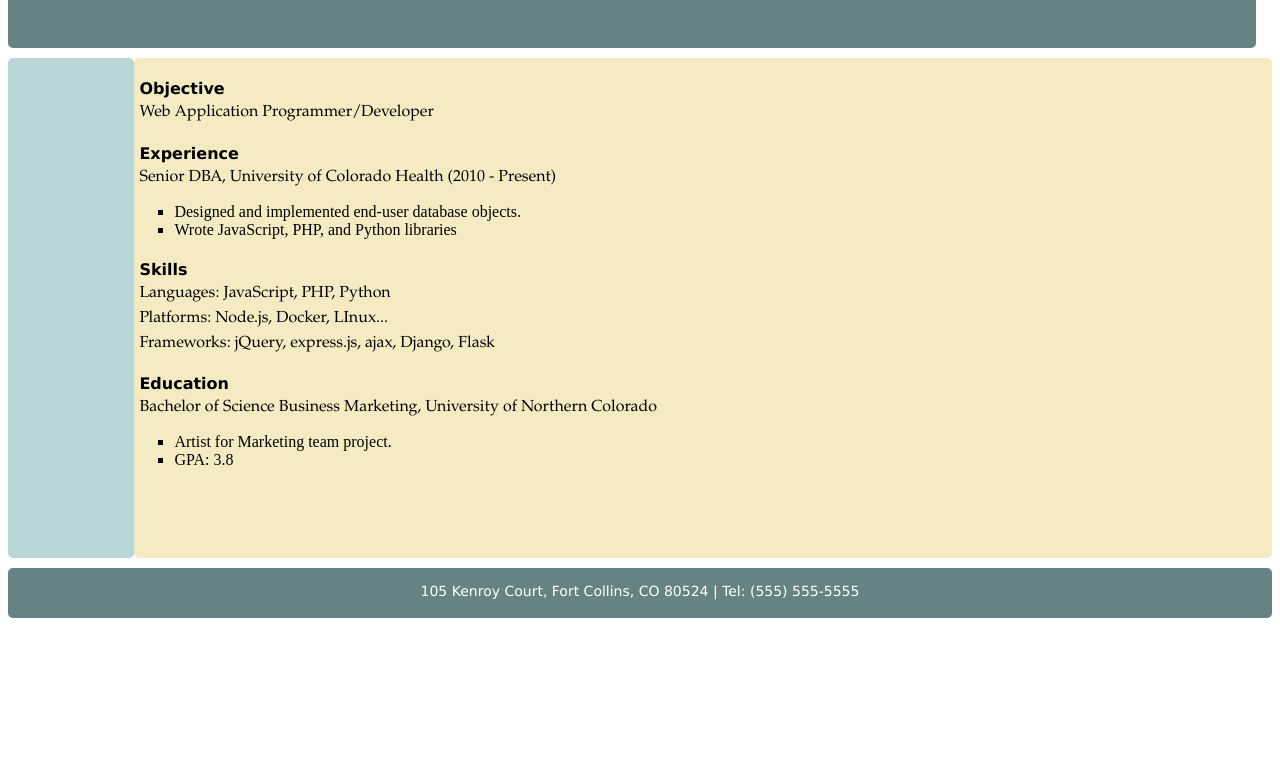
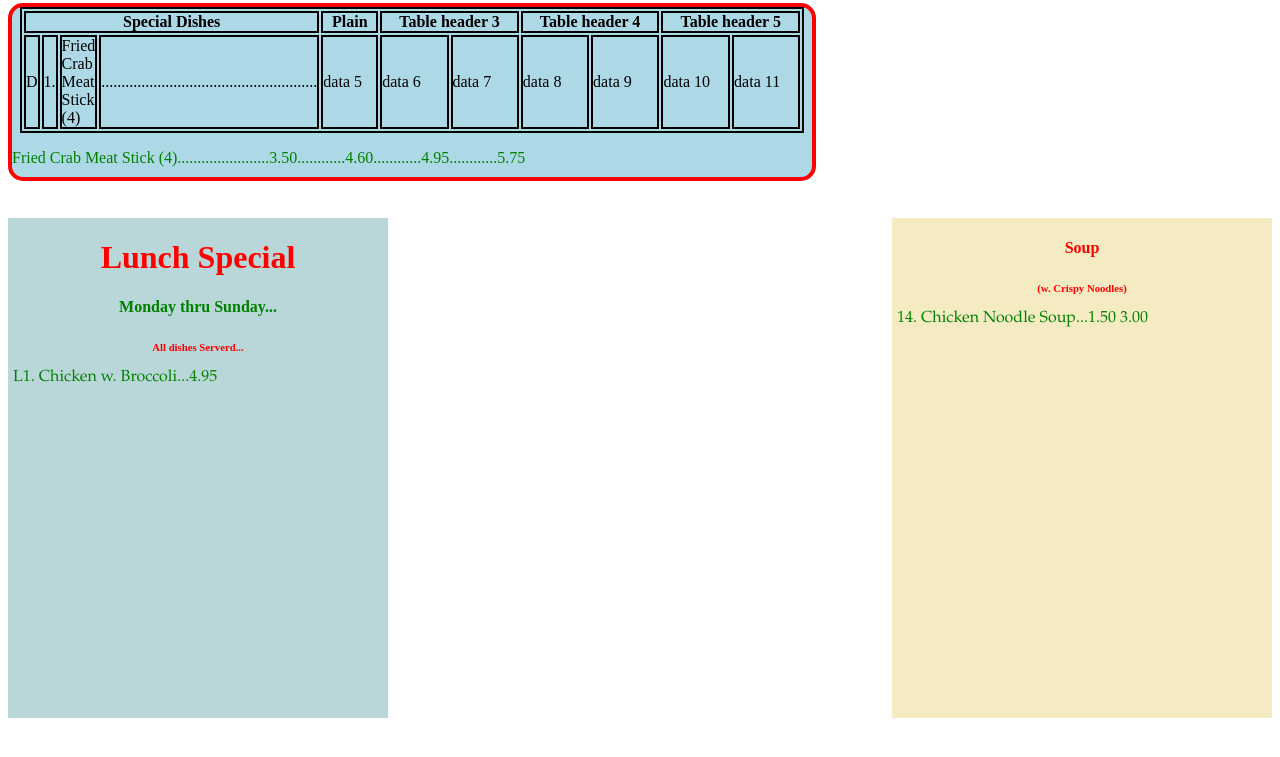
Before and after one commit to ssolt1/weblabSpring2016, a web app: file menu/index.html in a window 1280 px wide. Shown: the top 757 px of the page. Run offline with its HTML, style and script files only (its server is not run), Linux system fonts and the light colour scheme.

Commit message:
more work on the menu

```diff
--- a/menu/css/styles.css
+++ b/menu/css/styles.css
@@ -1,39 +1,66 @@
-div {
-	border-radius: 5px;
+.header {
+	z-index: 1;
+	position: fixed;
+	width: 98.5%;
+	max-width: 800px;
+	margin-top: -5px;
+	height: 170px;
+	background-color: lightblue;
+	margin-bottom: 10px;
+	border-radius: 15px;
+	border-color: red;
+	border-width: 4px;
+	border-style: solid;
 }
 
-#header {
-	z-index: 1;
-	position: fixed;
-	width: 97.5%;
-	margin-top: -20px;
-	height: 60px;
-	background-color: #668284;
+table {
+	border: 2px solid black;
+	margin: 0 auto;
+	padding: 0;
+	width: 98%;
+}
+
+thead th {
+	border: 2px solid black;
+	margin: 0 auto;
+	padding: 0;
+}
+
+tbody td {
+	border: 2px solid black;
+	margin: 0 auto;
+	padding: 0;
+}
+
+.left {
+	position: relative;
+	float: left;
+	margin-top: 210px;
+	width: 45%;
+	max-width: 380px;
+	height: 500px;
+	background-color: #B9D7D9;
 	margin-bottom: 10px;
 }
 
-#name {
-	float:left;
+.left p {
 	margin-left: 5px;
-	padding-top: 5px;
-	font-size: 16px;
-	font-family: Verdana, sans-serif;
-	color: #ffffff;
+	margin-right: 5px;
+	margin-top: -10px;
+	font-family: Garamond, serif;
+	color: green;
+	text-align: justify;
 }
 
-#email{
-	float:right;
-	margin-right: 5px;
-	padding-top: 5px;
-	font-size: 16px;
-	font-family: Verdana, sans-serif;
-	color: #ffffff;
-}
-
-h4 {
-	margin-left: 5px;
-	margin-bottom: 15px;
-	font-family: Verdana, sans-serif;
+.right {
+	position: relative;
+	float: right;
+	margin-top: 210px;
+	width: 45%;
+	max-width: 380px;
+	height: 500px;
+	background-color: #F4EBC3;
+	margin-bottom: 10px;
 }
 
 .right p {
@@ -41,38 +68,31 @@ h4 {
 	margin-right: 5px;
 	margin-top: -10px;
 	font-family: Garamond, serif;
-	color: #000000;
+	color: green;
+	text-align: justify;
 }
 
-li {
-	list-style-type: square;
+.subHeadingTop1 {
+	text-align: center;
+	color: red;
 }
 
-a:hover {
-	font-weight: bold;
+.subHeadingTop2 {
+	text-align: center;
+	color: green;
 }
 
-.left {
-	position: relative;
-	float: left;
-	margin-top: 50px;
-	width: 10%;
-	height: 500px;
-	background-color: #B9D7D9;
-	margin-bottom: 10px;
+.subHeadingTop3 {
+	text-align: center;
+	color: red;
 }
 
-.right {
-	position: relative;
-	float: right;
-	margin-top: 50px;
-	width: 90%;
-	height: 500px;
-	background-color: #F4EBC3;
-	margin-bottom: 10px;
+div p {
+	text-align: justify;
+	color: green;
 }
 
-#footer {
+/*#footer {
 	position: relative;
 	height: 50px;
 	background-color: #668284;
@@ -81,9 +101,9 @@ a:hover {
 	font-size: 14px;
 	text-align: center;
 	color: #ffffff;
-}
+}*/
 
-#footer p {
+/*#footer p {
 	position: relative;
 	padding-top: 15px;
-}
+}*/
--- a/menu/index.html
+++ b/menu/index.html
@@ -5,38 +5,127 @@
 		<link type="text/css" rel="stylesheet" href="css/styles.css"/>
 	</head>
 	<body>
-		<div id="header">
+		<div class="header">
 			<table>
 				<thead>
-					<th>
-
-					</th>
+					<!-- <th colspan="3">Table header 1</th> -->
+					<th colspan="4">Special Dishes</th>
+					<th>Plain</th>
+					<th colspan="2">Table header 3</th>
+					<th colspan="2">Table header 4</th>
+					<th colspan="2">Table header 5</th>
 				</thead>
+				<tbody>
+					<tr>
+						<td width="3em">D </td>
+						<td width="3em">1. </td>
+						<td width="26rem">Fried Crab Meat Stick (4)</td>
+						<td width="40em">......................................................</td>
+						<td>data 5</td>
+						<td>data 6</td>
+						<td>data 7</td>
+						<td>data 8</td>
+						<td>data 9</td>
+						<td>data 10</td>
+						<td>data 11</td>
+					</tr>
+					<!-- <tr>
+						<td>data 1</td>
+						<td>data 2</td>
+						<td>data 3</td>
+						<td>data 4</td>
+						<td>data 5</td>
+						<td>data 6</td>
+						<td>data 7</td>
+						<td>data 8</td>
+						<td>data 9</td>
+						<td>data 10</td>
+						<td>data 11</td>
+					</tr>
+					<tr>
+						<td>data 1</td>
+						<td>data 2</td>
+						<td>data 3</td>
+						<td>data 4</td>
+						<td>data 5</td>
+						<td>data 6</td>
+						<td>data 7</td>
+						<td>data 8</td>
+						<td>data 9</td>
+						<td>data 10</td>
+						<td>data 11</td>
+					</tr>
+					<tr>
+						<td>data 1</td>
+						<td>data 2</td>
+						<td>data 3</td>
+						<td>data 4</td>
+						<td>data 5</td>
+						<td>data 6</td>
+						<td>data 7</td>
+						<td>data 8</td>
+						<td>data 9</td>
+						<td>data 10</td>
+						<td>data 11</td>
+					</tr>
+					<tr>
+						<td>data 1</td>
+						<td>data 2</td>
+						<td>data 3</td>
+						<td>data 4</td>
+						<td>data 5</td>
+						<td>data 6</td>
+						<td>data 7</td>
+						<td>data 8</td>
+						<td>data 9</td>
+						<td>data 10</td>
+						<td>data 11</td>
+					</tr>
+					<tr>
+						<td>data 1</td>
+						<td>data 2</td>
+						<td>data 3</td>
+						<td>data 4</td>
+						<td>data 5</td>
+						<td>data 6</td>
+						<td>data 7</td>
+						<td>data 8</td>
+						<td>data 9</td>
+						<td>data 10</td>
+						<td>data 11</td>
+					</tr>
+					<tr>
+						<td>data 1</td>
+						<td>data 2</td>
+						<td>data 3</td>
+						<td>data 4</td>
+						<td>data 5</td>
+						<td>data 6</td>
+						<td>data 7</td>
+						<td>data 8</td>
+						<td>data 9</td>
+						<td>data 10</td>
+						<td>data 11</td>
+					</tr> -->
+				</tbody>
 			</table>
+			<p>
+				Fried Crab Meat Stick (4).......................3.50............4.60............4.95............5.75
+			</p>
 		</div>
-		<div class="left"></div>
+		<div class="left">
+			<h1 class="subHeadingTop1">Lunch Special</h1>
+			<h4 class="subHeadingTop2">Monday thru Sunday...</h4>
+			<h6 class="subHeadingTop3">All dishes Serverd...</h6>
+			<p>L1. 	Chicken w. Broccoli...4.95</p>
+		</div>
 		<div class="right">
-			<h4>Objective</h4>
-			<p>Web Application Programmer/Developer</p>
-			<h4>Experience</h4>
-			<p>Senior DBA, University of Colorado Health (2010 - Present)</p>
-			<ul>
-				<li>Designed and implemented end-user database objects.</li>
-				<li>Wrote JavaScript, PHP, and Python libraries</li>
-			</ul>
-			<h4>Skills</h4>
-			<p>Languages: JavaScript, PHP, Python</p>
-			<p>Platforms: Node.js, Docker, LInux...</p>
-			<p>Frameworks: jQuery, express.js, ajax, Django, Flask</p>
-			<h4>Education</h4>
-			<p>Bachelor of Science Business Marketing, University of Northern Colorado</p>
-			<ul>
-				<li>Artist for Marketing team project.</li>
-				<li>GPA: 3.8</li>
-			</ul>
+			<h4 class="subHeadingTop1">Soup</h4>
+			<h6 class="subHeadingTop3">(w. Crispy Noodles)</h6>
+			<p>14. 	Chicken Noodle Soup...1.50 3.00</p>
 		</div>
-		<div id="footer">
+		<!-- <div id="footer">
 			<p>105 Kenroy Court, Fort Collins, CO 80524 | Tel: (555) 555-5555</p>
-		</div>
+		</div> -->
 	</body>
 </html>
```
